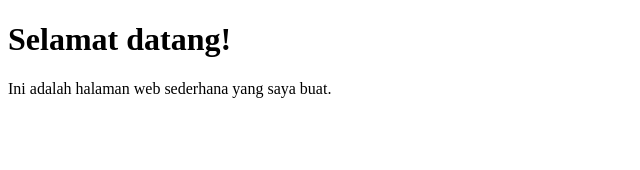
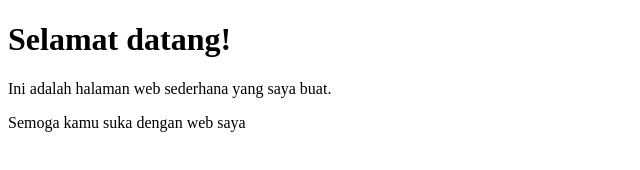
Before and after one commit to evitaishtar/Modul6, a plain HTML site: page index.html in a window 1280 px wide. Shown: the whole page, without its empty margins (0-640 px from the left). Drawn offline with Linux system fonts and the light colour scheme.

Commit message:
mengubah file index.html

```diff
--- a/index.html
+++ b/index.html
@@ -8,5 +8,6 @@
 <body>
     <h1>Selamat datang!</h1>
     <p>Ini adalah halaman web sederhana yang saya buat.</p>
+    <p>Semoga kamu suka dengan web saya</p>
 </body>
 </html>
```
